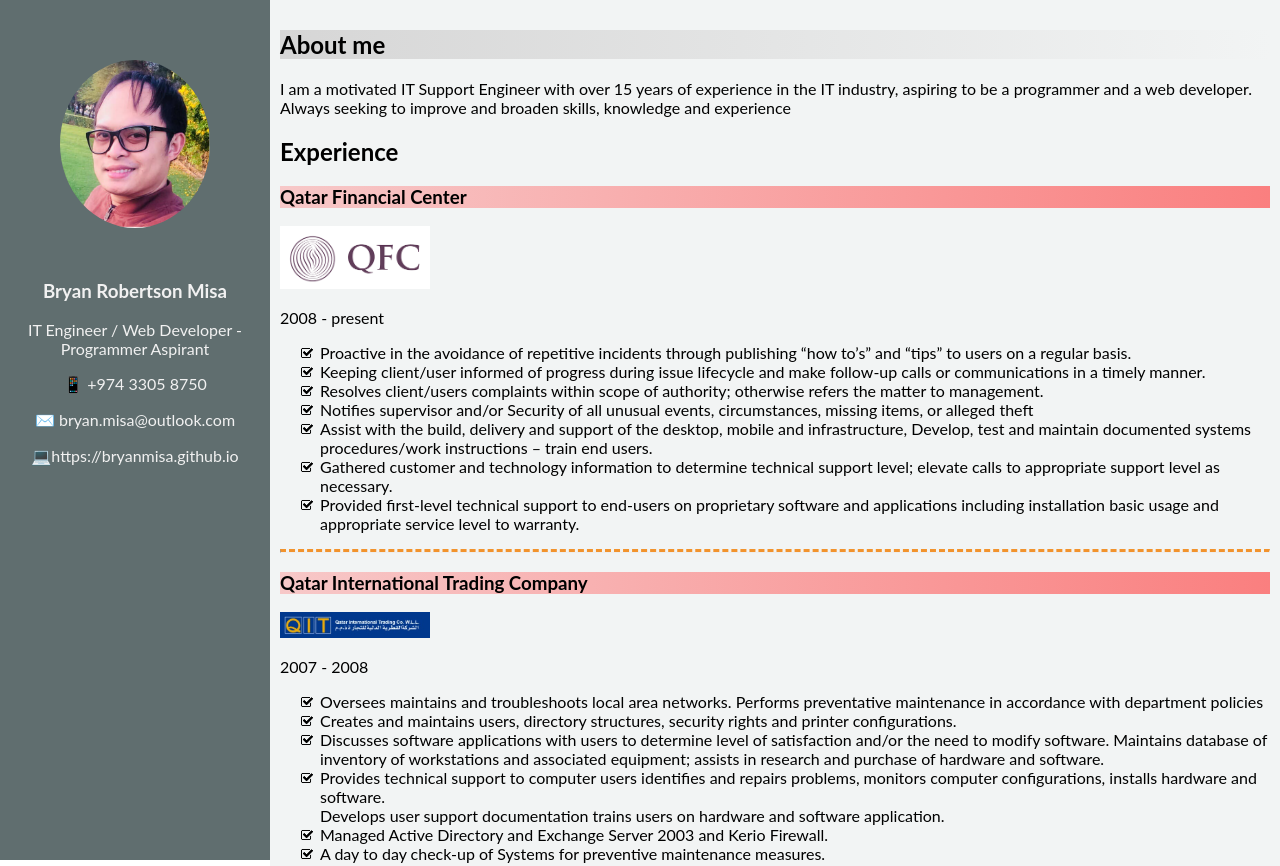
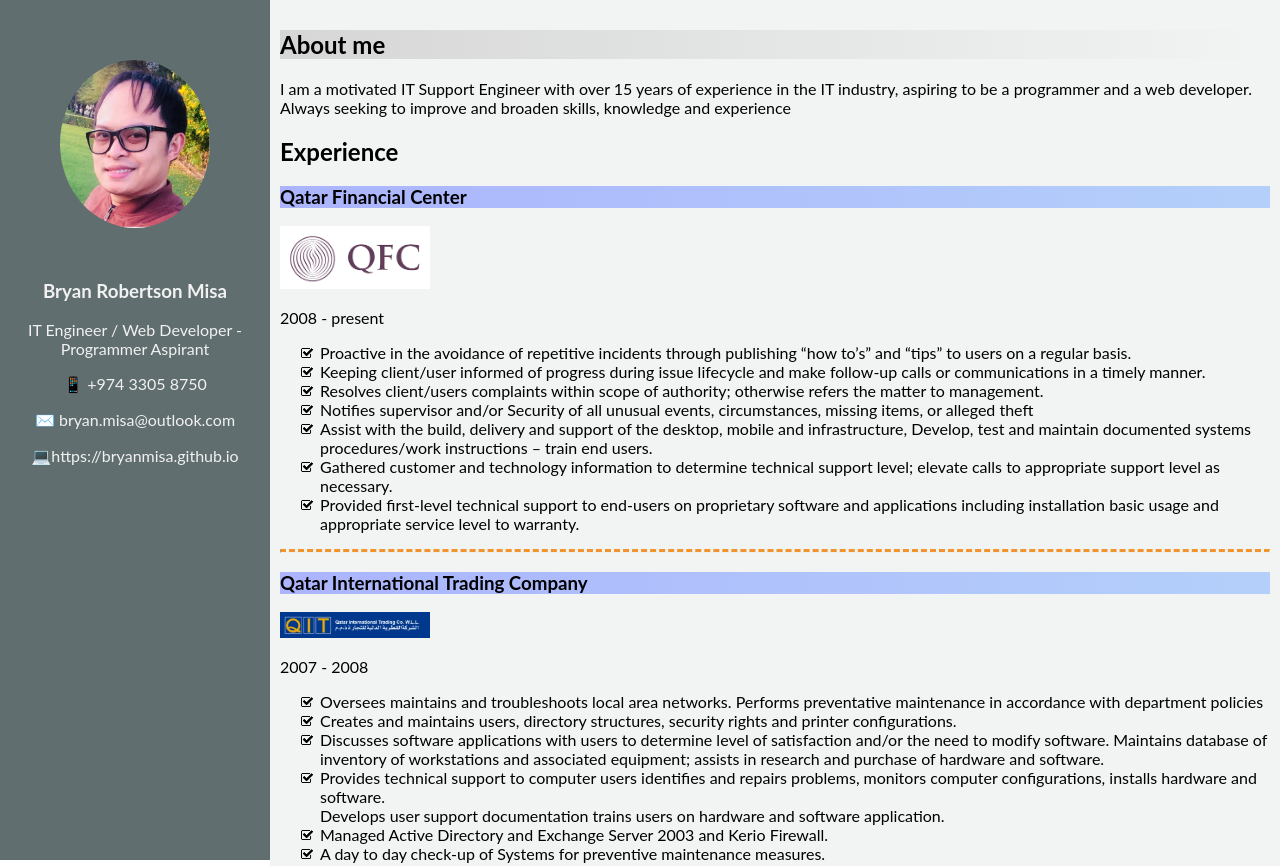
Before and after one commit to bryanmisa/bryanmisa, a plain HTML site: page index.html in a window 1280 px wide. Shown: the top 866 px of the page. Drawn offline with Linux system fonts and the light colour scheme.

Commit message:
Update main.css

```diff
--- a/css/main.css
+++ b/css/main.css
@@ -74,5 +74,5 @@ ul.bold-text {
 }
 
 .divider-gradient-red{
-  background: linear-gradient(to left, #fa7f7f, rgb(247, 200, 200));
+  background: linear-gradient(to right, #abb4fd, rgb(180, 208, 250));
 }
```
